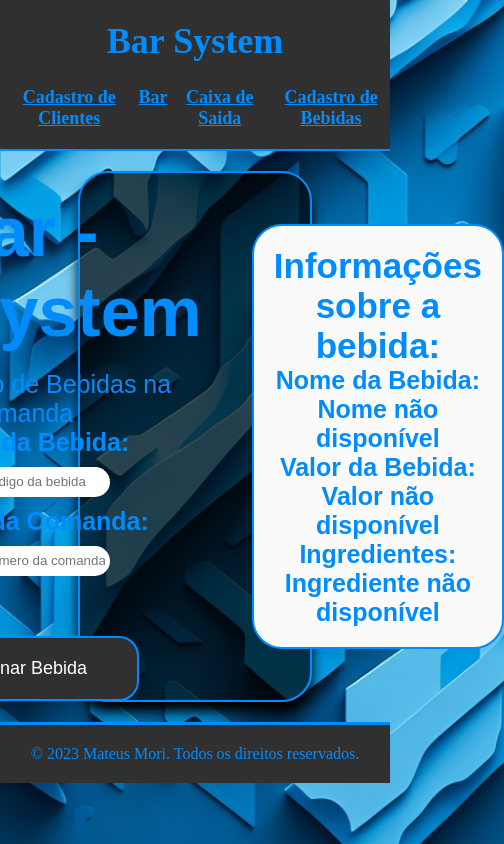
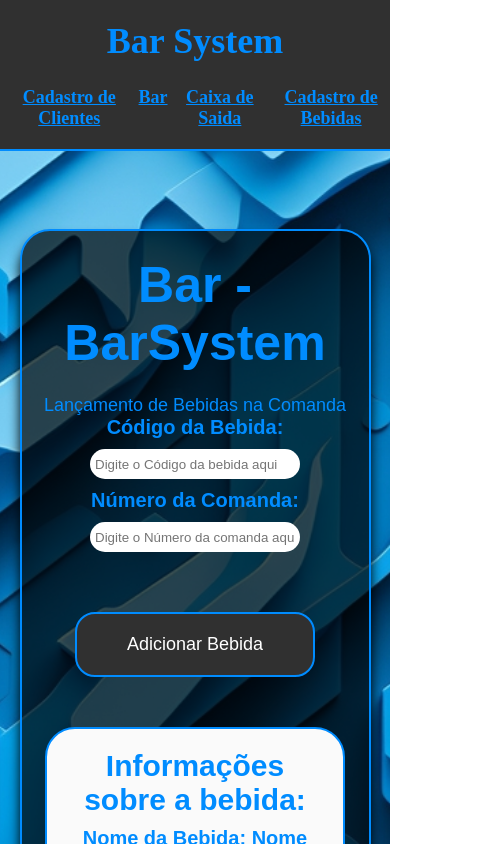
Before and after one commit to MattMori/Sistema-de-Comanda---front, a React (Vite) app: page /Bar in a window 390 px wide. Shown: the top 844 px of the page, 504 px wide, since content can reach past the window. Built offline with nearby package versions, Linux system fonts and the light colour scheme.

Commit message:
Correções na responsividade das paginas:  - Bar  - Home

```diff
--- a/src/components/footer/index.scss
+++ b/src/components/footer/index.scss
@@ -6,6 +6,8 @@
   text-align: center;
   bottom: 0;
   width: 100%;
+  overflow-x: hidden;
+
 }
 
 @media only screen and (max-width: 600px) {
--- a/src/components/header/index.scss
+++ b/src/components/header/index.scss
@@ -5,6 +5,7 @@
     background-color: #303030;
     border-bottom: solid rgb(0, 140, 255) 2px;
     width: 100%;
+    overflow-x: hidden;
 
 
     h1 {
--- a/src/pages/bar/index.scss
+++ b/src/pages/bar/index.scss
@@ -13,6 +13,7 @@
   border: solid #008cff 2px;
   border-radius: 30px;
   box-shadow: 0px 10px 12px rgb(0, 0, 0);
+  overflow-x: hidden;
 
   h1 {
     font-size: 70px;
@@ -92,3 +93,45 @@
     }
   }
 }
+
+@media only screen and (max-width: 600px) {
+  .Bar-container {
+    flex-direction: column;
+    margin: 20% 5% 20% 5%;
+    height: max-content;
+
+    h1 {
+      font-size: 50px;
+      padding: 5px;
+    }
+
+    p {
+      font-size: 18px;
+    }
+
+    .bar-bebida-container {
+      width: 390px;
+
+      input {
+        width: 210px;
+      }
+
+      label {
+        font-size: 20px;
+        font-weight: 800;
+      }
+    }
+
+    .bebida-dados-container {
+      width: 300px;
+      h2{
+        font-size: 30px;
+        padding-bottom: 10px;
+      }
+      label {
+        font-size: 20px;
+        font-weight: 600;
+      }
+    }
+  }
+}
--- a/src/pages/cadastroBebida/index.scss
+++ b/src/pages/cadastroBebida/index.scss
@@ -13,6 +13,7 @@
     border-radius: 30px;
     box-shadow: 0px 10px 12px rgb(0, 0, 0);
     padding-left: 40px;
+    overflow-x: hidden;
 
     h1 {
         font-size: 80px;
--- a/src/pages/cadastroCliente/index.scss
+++ b/src/pages/cadastroCliente/index.scss
@@ -13,7 +13,8 @@
     border: solid #008cff 2px;
     border-radius: 30px;
     box-shadow: 0px 10px 12px rgb(0, 0, 0);
-    color:white;
+    color: white;
+    overflow-x: hidden;
 
 
     h1 {
@@ -90,3 +91,48 @@
         }
     }
 }
+
+@media only screen and (max-width: 600px) {
+    .clientes-container {
+        flex-direction: column;
+        margin: 20% 5% 20% 5%;
+        height: max-content;
+
+        h1 {
+            font-size: 50px;
+            padding: 5px;
+        }
+
+        p {
+            font-size: 18px;
+        }
+
+        .cadastro-container {
+            width: 390px;
+            flex-direction: column;
+
+            input {
+                width: 210px;
+            }
+
+            label {
+                font-size: 20px;
+                font-weight: 800;
+            }
+        }
+
+        .bebida-dados-container {
+            width: 300px;
+
+            h2 {
+                font-size: 30px;
+                padding-bottom: 10px;
+            }
+
+            label {
+                font-size: 20px;
+                font-weight: 600;
+            }
+        }
+    }
+}
--- a/src/pages/caixa/index.scss
+++ b/src/pages/caixa/index.scss
@@ -12,6 +12,7 @@
     border: solid #008cff 2px;
     border-radius: 30px;
     box-shadow: 0px 10px 12px rgb(0, 0, 0);
+    overflow-x: hidden;
 
     h1 {
         font-size: 50px;
--- a/src/pages/home/index.scss
+++ b/src/pages/home/index.scss
@@ -1,9 +1,3 @@
-.home {
-  background-image: url('/public/fundo3.jpg');
-  background-size: cover;
-  background-position: center;
-  background-repeat: no-repeat;
-
      .home-container {
        display: flex;
        flex-direction: column;
@@ -20,6 +14,7 @@
        border: solid rgb(0, 140, 255) 2px;
        border-radius: 30px;
        box-shadow: 0px 10px 12px rgb(0, 0, 0);
+       overflow-x: hidden;
 
        h1 {
          font-size: 70px;
@@ -83,10 +78,9 @@
          }
        }
      }
-}
+
 
      @media only screen and (max-width: 600px) {
- .home{
        .home-container {
          flex-direction: column;
          margin: 20% 5% 20% 5%;
@@ -99,15 +93,20 @@
          }
 
          p {
-      font-size: 20px;
+           font-size: 18px;
          }
 
          .cadastro-container {
 
            input {
-        width: 200px;
+             width: 210px;
+           }
+
+           label {
+             font-size: 20px;
+             font-weight: 800;
            }
          }
 
        }
-}}
+     }
```
Lines whose indentation alone changed are shown as unchanged.
